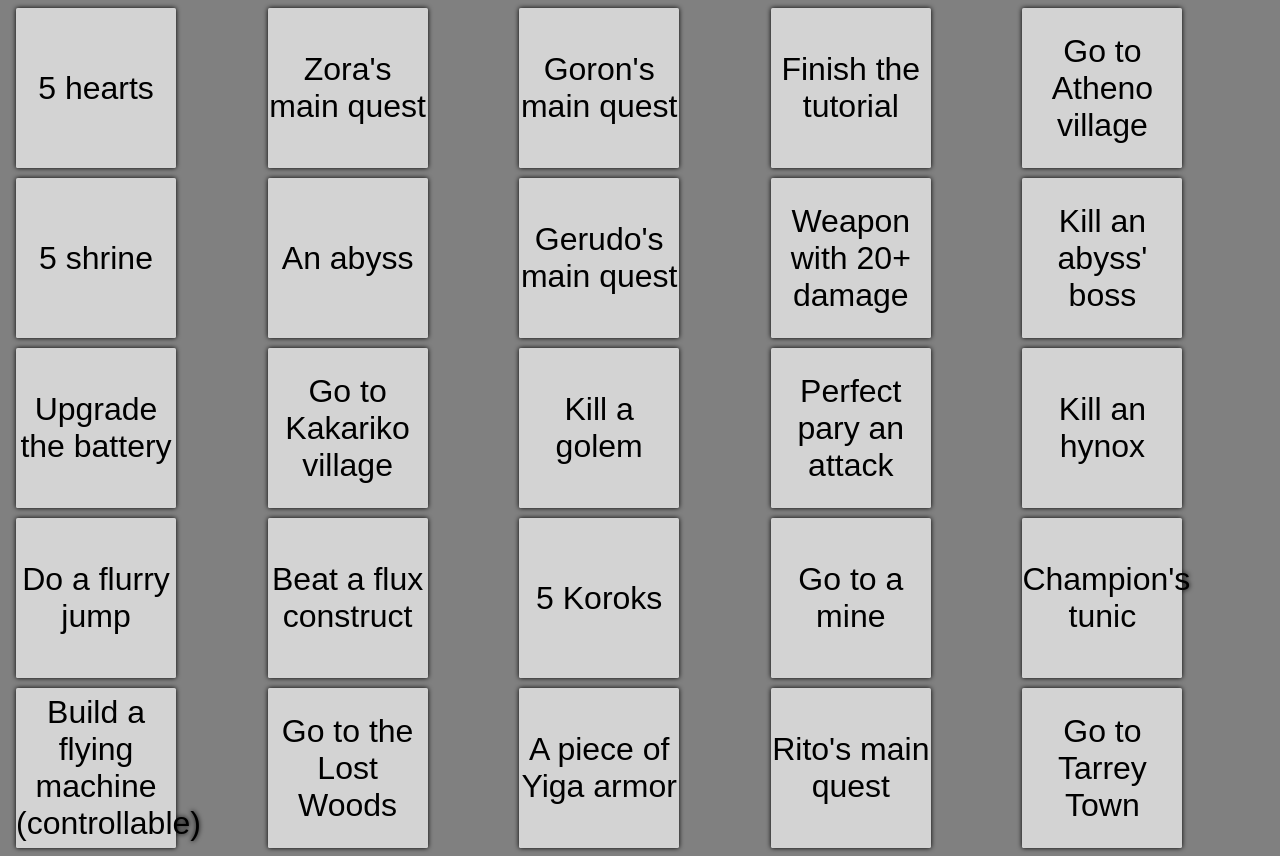
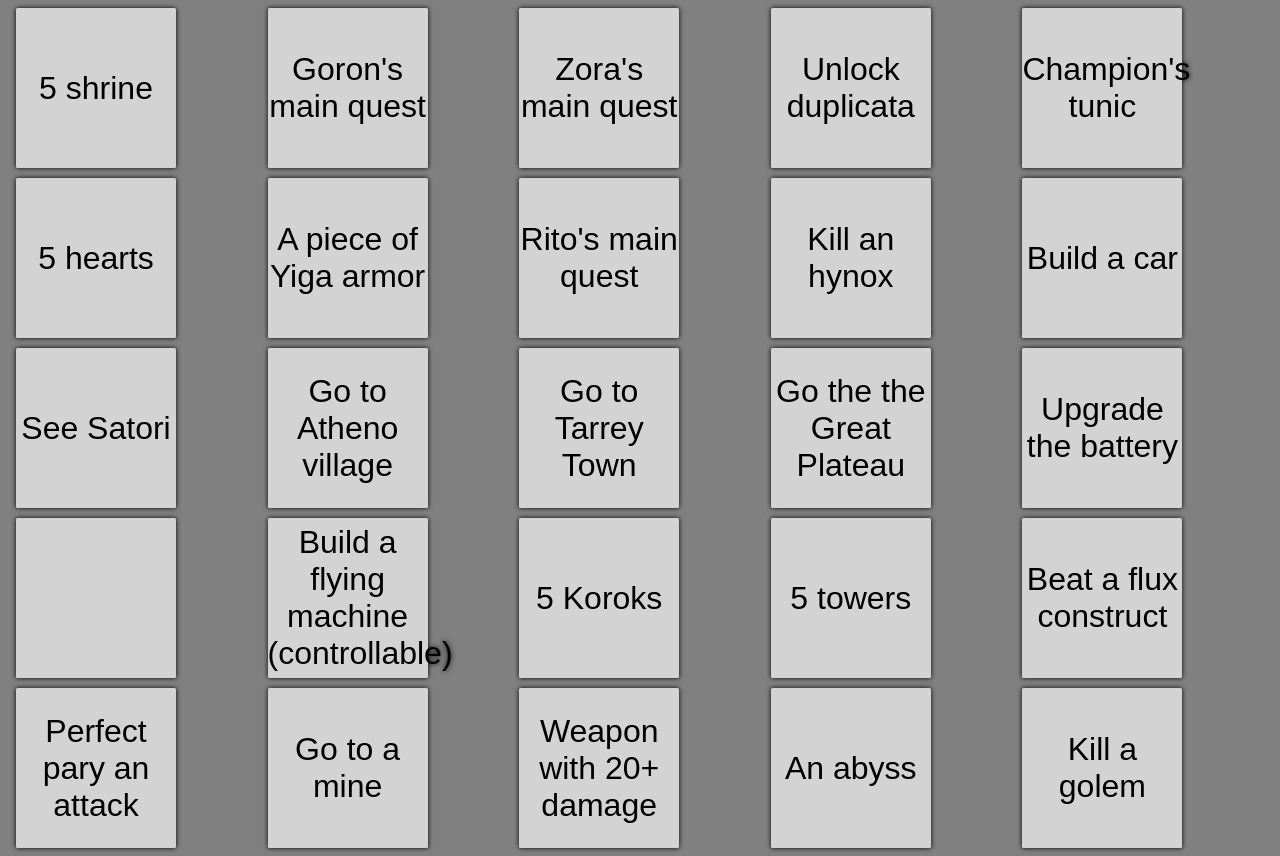
Before and after one commit to Creedmastr/totk-bingo, a SvelteKit app: page / in a window 1280 px wide. Built offline with nearby package versions, Linux system fonts and the light colour scheme.

Commit message:
final change

```diff
--- a/src/routes/+page.svelte
+++ b/src/routes/+page.svelte
@@ -55,6 +55,12 @@
         "Finish the tutorial",
         "Perfect pary an attack",
         "Do a flurry jump",
+        "Get 5 Elusis cristals",
+        "See Satori",
+        "Unlock duplicata",
+        "Get one duplicata plate",
+        "Go the the Great Plateau",
+        ""
     ];
 
     let i = 0;
```
